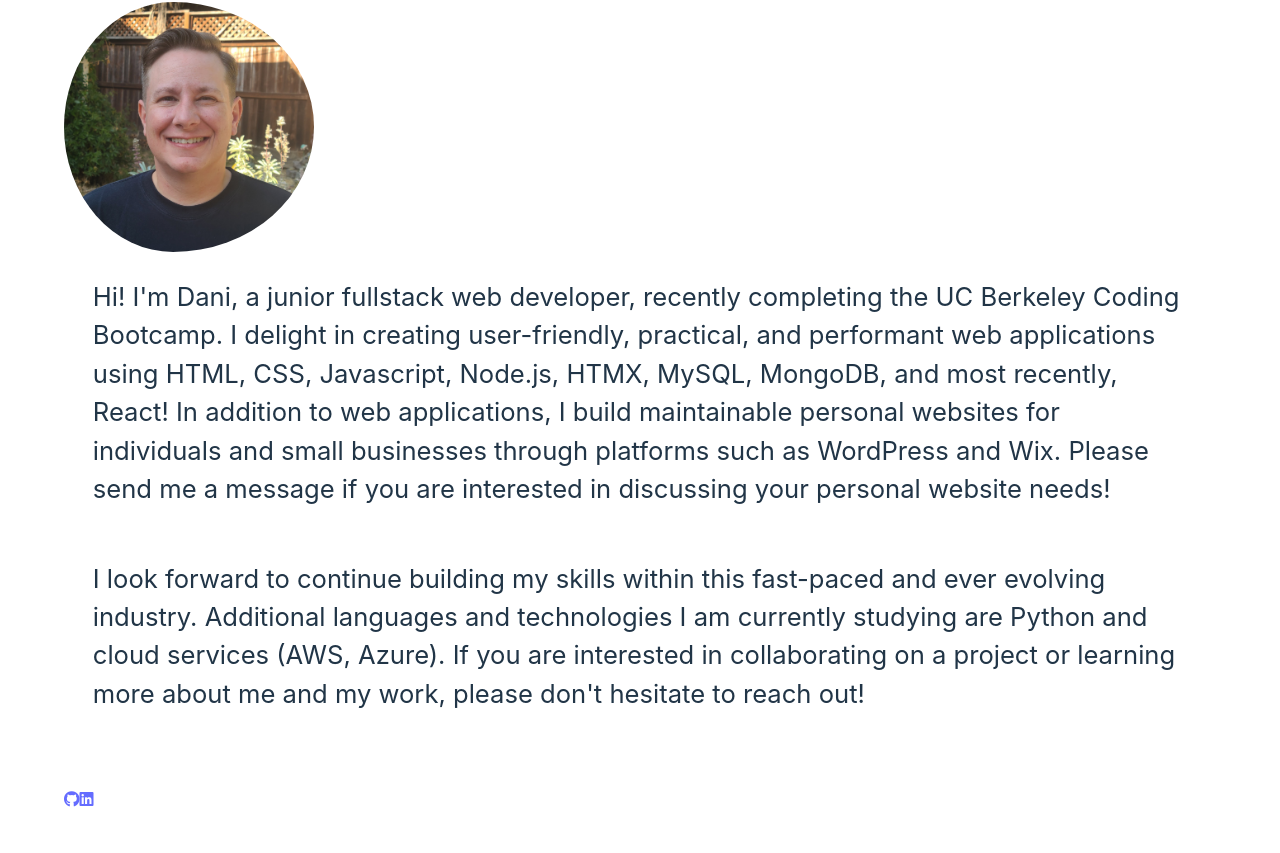
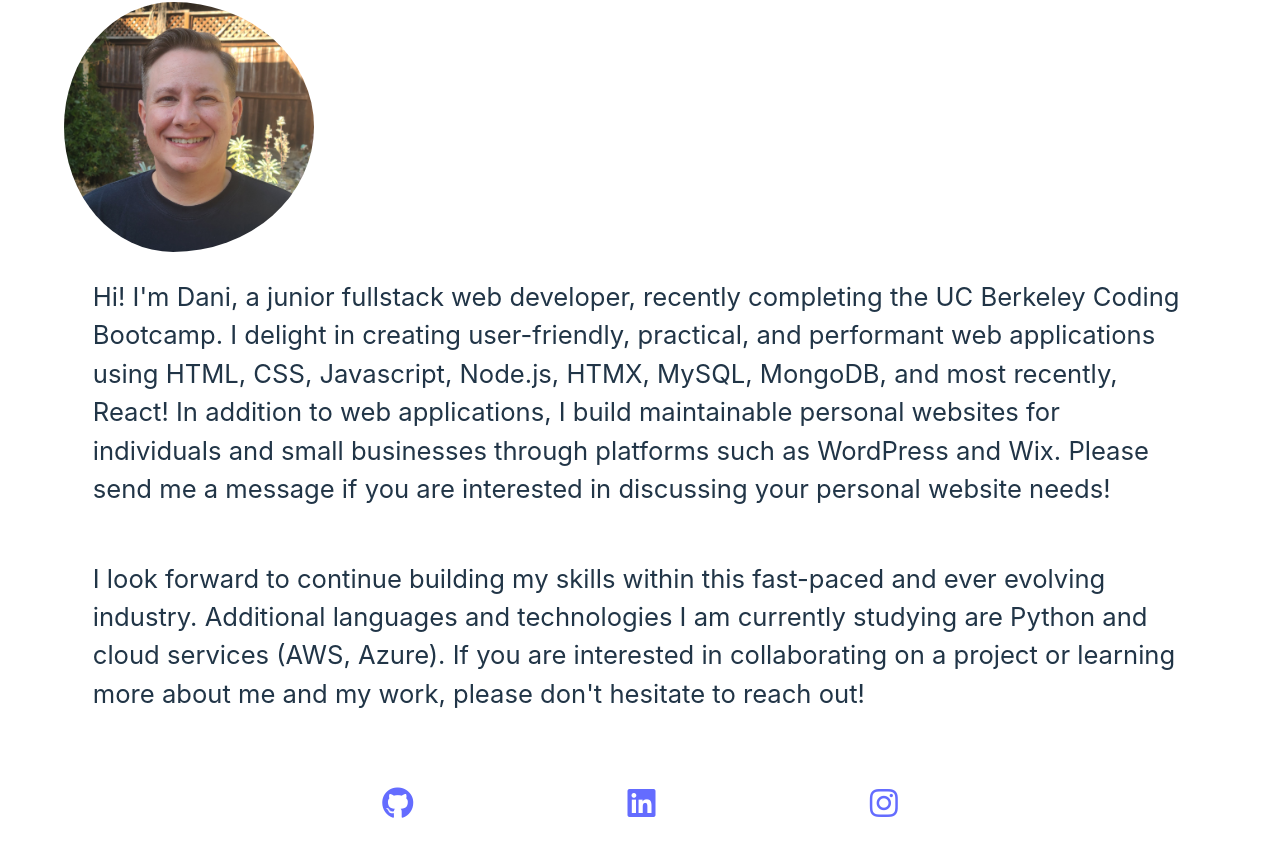
Before and after one commit to DaniDrury/portfolio-project, a React (Vite) app: page / in a window 1280 px wide. Shown: the part 309-1162 px from the top of the page. Built offline with nearby package versions, Linux system fonts and the light colour scheme.

Commit message:
error page and footer styling updated. Added instagram link

```diff
--- /dev/null
+++ b/src/components/ErrorPage/Error.css
@@ -0,0 +1,4 @@
+#error-page {
+  text-align: center;
+  margin-top: 5rem;
+}
--- a/src/components/ErrorPage/index.jsx
+++ b/src/components/ErrorPage/index.jsx
@@ -1,4 +1,5 @@
 import { useRouteError } from "react-router-dom";
+import './Error.css';
 
 export default function ErrorPage() {
   const error = useRouteError();
--- a/src/components/Footer/Footer.css
+++ b/src/components/Footer/Footer.css
@@ -1,12 +1,12 @@
-footer {
-  /* height: 00px; */
-}
-
 .flex-row {
   display: flex;
   flex-flow: row nowrap;
 }
 
-.px-2 {
-  padding: 0 2rem;
+.justify-around {
+  justify-content: space-around;
 }
+
+.w-60 {
+  min-width: 60%;
+}
--- a/src/components/Footer/index.jsx
+++ b/src/components/Footer/index.jsx
@@ -1,4 +1,4 @@
-import './footer.css';
+import './Footer.css';
 
 export const Footer = () => {
   const icons = [
@@ -10,15 +10,23 @@ export const Footer = () => {
       name: "fab fa-linkedin",
       link: "https://www.linkedin.com/in/danidrury/"
     },
+    {
+      name: "fab fa-instagram",
+      link: "https://www.instagram.com/danidrury98/"
+    }
   ];
 
+  // const faClasses = `{icons.name} `
+
   const iconList = icons.map(icon => (
-    <a href={icon.link} key={icon.name} target="_blank" rel="noopener noreferrer"><i className={icon.name}></i></a>
+    <a href={icon.link} key={icon.name} target="_blank" rel="noopener noreferrer"><i className={`${icon.name} fa-2x`}></i></a>
   ));
 
   return (
-    <footer className="flex-row px-2">
-      {iconList}
+    <footer className="flex-row justify-center">
+      <div className="flex-row justify-around w-60">
+        {iconList}
+      </div>
     </footer>
   );
 }
--- a/src/index.css
+++ b/src/index.css
@@ -43,6 +43,7 @@ h2 {
   text-align: start;
   margin-top: 2rem;
   font-size: 2rem;
+  padding-left: 2rem;
 }
 
 .space-between {
```
